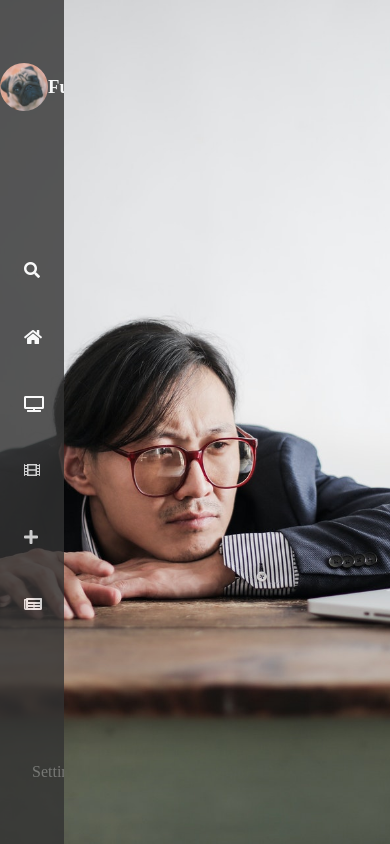
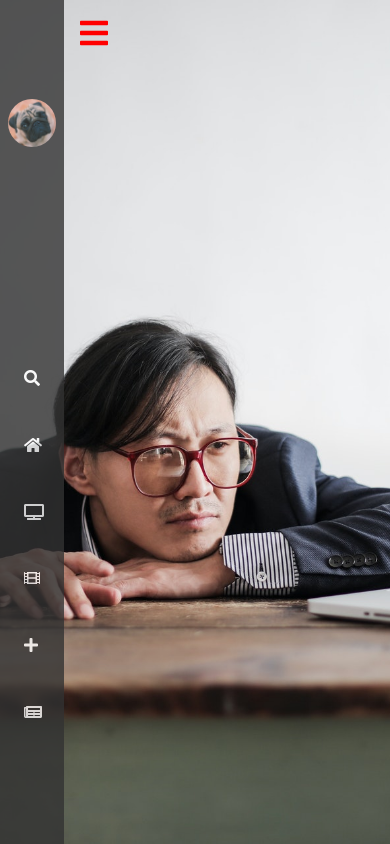
Before and after one commit to PetterFogel/Javascript-school-exercises, a plain HTML site: page index.html in a window 390 px wide. Drawn offline with Linux system fonts and the light colour scheme.

Commit message:
Added burger icon, layout and toggle logic.

```diff
--- a/index.html
+++ b/index.html
@@ -49,6 +49,9 @@
                 <p>Settings</p>
             </div>
         </div>
+        <div class="burger">
+            <i class="fas fa-bars"></i>
+        </div>
     </header>
 
     <script src="script.js"></script>
--- a/script.js
+++ b/script.js
@@ -2,6 +2,7 @@ const sideBar = document.querySelector(".sidebar");
 const userProfile = document.querySelector(".user-profile");
 const linkTitles = document.querySelector(".link-title");
 const settingsLink = document.querySelector(".settings");
+const burgerIcon = document.querySelector(".burger");
 
 sideBar.onmouseover = function() {
     if(window.innerWidth > 1200){
@@ -14,22 +15,9 @@ sideBar.onmouseout = function() {
     sideBar.style.width = "4rem";
     }
 }
-// window.onresize = function() {
-//     if(window.innerWidth > 1200){
-//         sideBar.style.width = "4rem";
-//         sideBar.style.marginLeft = "0";
-//         userProfile.style.display = "none";
-//         linkTitles.style.display = "none";
-//     }
-//     else if (window.innerWidth < 1200) {
-//         sideBar.style.width = "15rem";
-//         sideBar.style.marginLeft = "0";
-//         userProfile.style.display = "block";
-//         linkTitles.style.display = "block";
-//     }
-// }
 
-
-
-
-/* === JUMPING MAN === */
+burgerIcon.onclick = function() {
+    sideBar.classList.toggle("sidebar-active");
+    burgerIcon.classList.toggle("burger-active");
+    settingsLink.style.display = "block";
+}
--- a/style.css
+++ b/style.css
@@ -11,6 +11,7 @@ header {
     background-repeat: no-repeat;
     height: 100vh;
     width: 100%;
+    overflow: hidden;
 }
 
 /* Side bar */
@@ -30,11 +31,26 @@ header {
     overflow-x: hidden;
 }
 
+.burger {
+    font-size: 2rem;
+    color: red;
+    position: relative;
+    top: 1rem;
+    left: 5rem;
+    cursor: pointer;
+    display: none;
+}
+
+.sidebar-active {
+    width: 15rem;
+}
+
 .user-profile {
     display: flex;
     flex-direction: row;
     align-items: center;
     color: #fff;
+    cursor: pointer;
 }
 
 .user-profile img {
@@ -42,6 +58,7 @@ header {
     height: auto;
     border-radius: 50%;
     opacity: 1;
+    margin: 0rem 0.5rem;
 }
 
 .nav-links {
@@ -77,11 +94,24 @@ header {
 }
 
 .settings {
-    padding-left: 2rem;
+    padding-left: 1.5rem;
     color: grey;
     cursor: pointer;
+    display: none;
 }
 
 .settings:hover {
     color: #fff;
 }
+
+/* Media Queries */
+@media (max-width: 768px) {
+    .burger {
+        display: block;
+        transition: all 0.5s ease;
+    }
+
+    .burger-active {
+        left: 16rem;
+    }
+}
```
